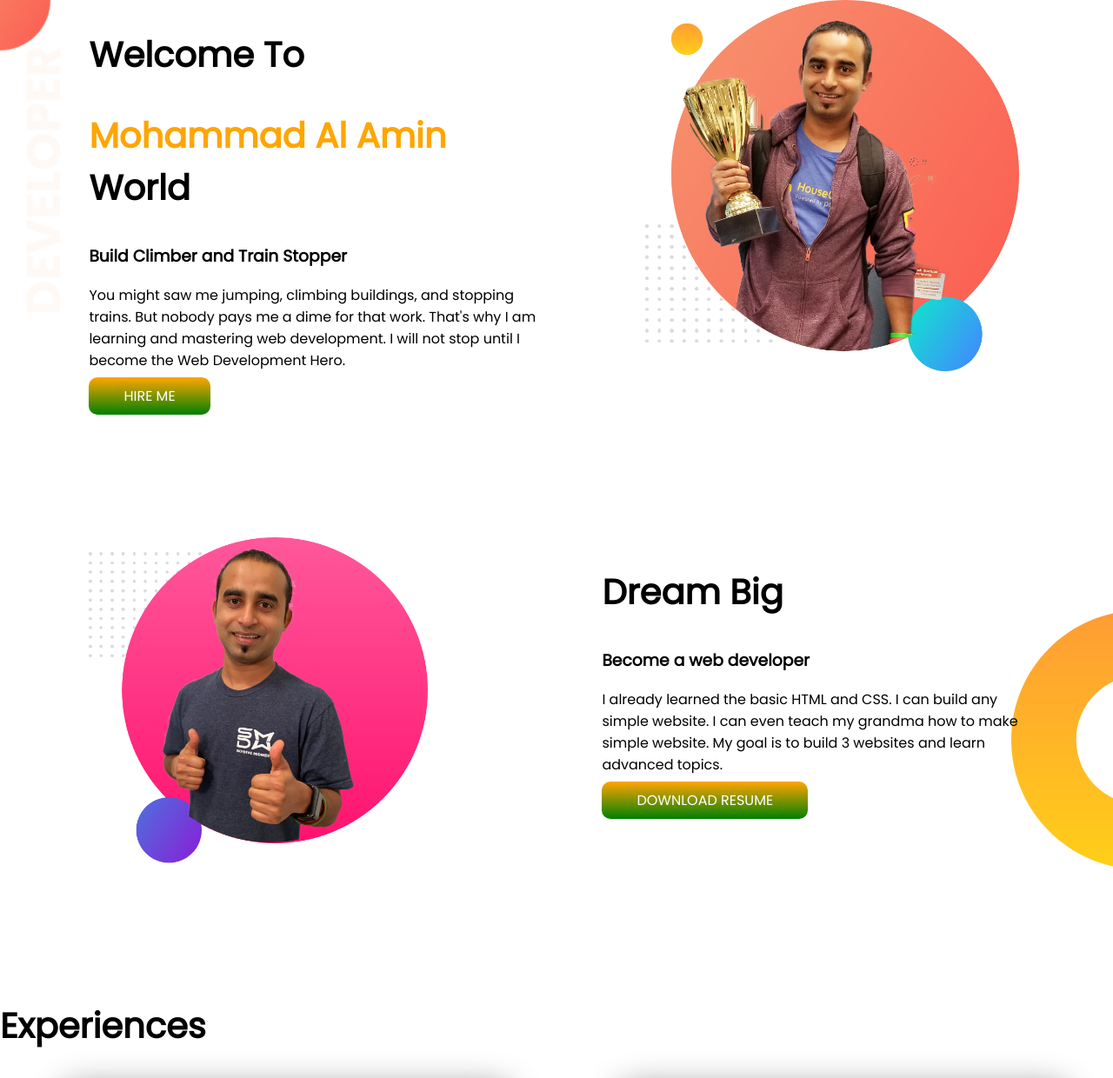
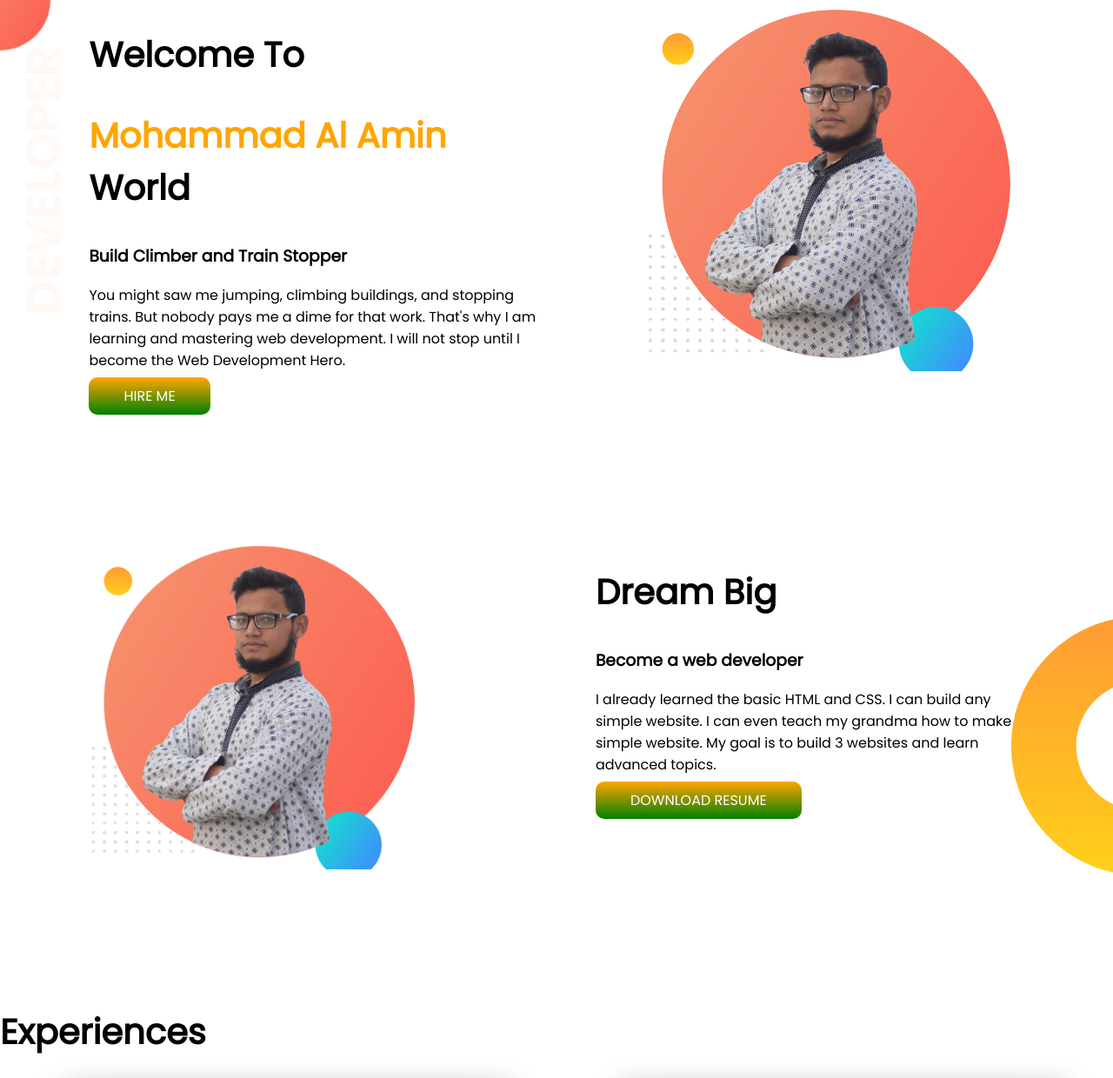
Before and after one commit to alamin00006/developer-portfolio, a plain HTML site: page index.html in a window 1280 px wide. Shown: the top 1240 px of the page at 87% size. Drawn offline with Linux system fonts and the light colour scheme.

Commit message:
content update

```diff
--- a/index.html
+++ b/index.html
@@ -20,14 +20,14 @@
             <a href="#" target="_blank" class="hire-me">HIRE ME</a>
          </div>
             <div class="half-widths">
-                <img src="images/jhankar.png" alt="">
+                <img src="images/mypic.png" alt="">
             </div>
     </section>
 
     <section class="mid-banner part-1-2">
 
         <div class="half-widths">
-            <img src="images/jhankar2.png" alt="">
+            <img src="images/mypic.png" alt="">
         </div>
         <div class="half-widths half-width-right" >
             <h1>Dream Big  </h1>
--- a/style.css
+++ b/style.css
@@ -77,7 +77,7 @@ footer p{
     font-size: 35px;
 }
 .half-width-right{
-    margin-right: 100px;
+    margin-right: 115px;
 }
 .final-banner h1{
 font-size: 40px;
```
Also changed, not shown: images/mypic.png (added).
